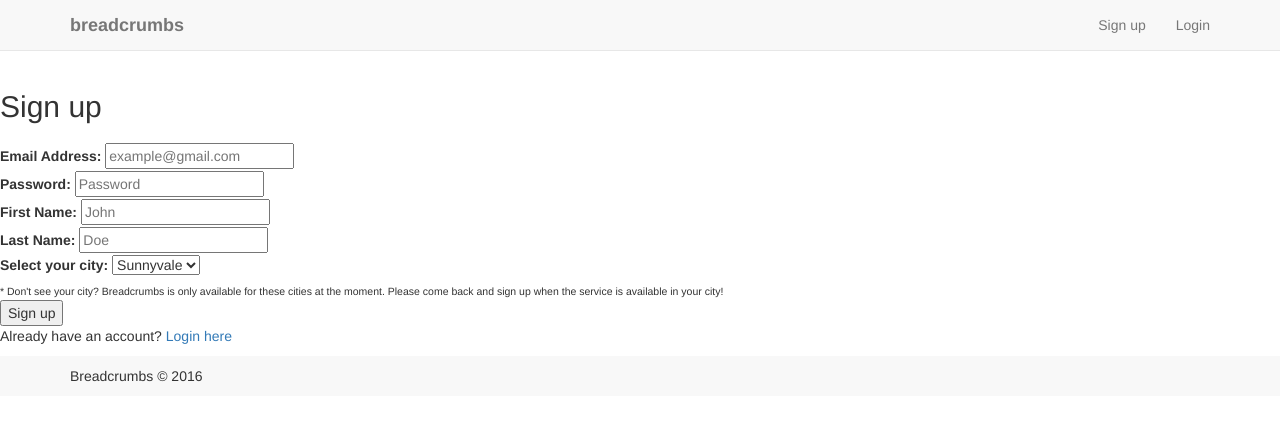
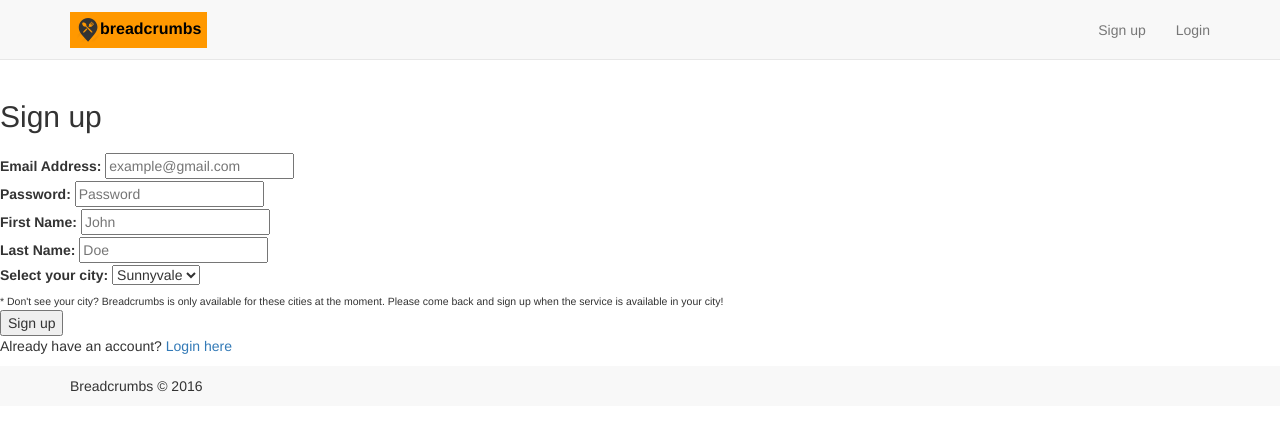
Before and after one commit to itsahsiao/breadcrumbs, a Flask app: page /signup in a window 1280 px wide. Shown: the top 431 px of the page. Run offline with Flask 2, Linux system fonts and the light colour scheme; some libraries are stand-ins or nearby versions.

Commit message:
Changed breadcrumbs to look like a logo in nav bar

```diff
--- a/static/css/styles.css
+++ b/static/css/styles.css
@@ -1,10 +1,21 @@
 /* BASE */
 body {
-    padding-top: 70px; /* Body padding required for fixed navbar */
+    padding-top: 80px; /* Body padding required for fixed navbar */
 }
 
-.navbar-brand {
+.navbar {
+    padding-top: 5px;
+    min-height: 60px;
+}
+
+#brand-box {
+    border: solid 1px #FF9800;
+    background-color: #FF9800;
+    padding: 5px;
+    color: #000000;
     font-weight: bold;
+    font-size: 16px;
+    margin-top: 7px;
 }
 
 #searchbox {
--- a/templates/base.html
+++ b/templates/base.html
@@ -15,6 +15,9 @@
 
   <!-- Font Awesome icons -->
   <link href="https://maxcdn.bootstrapcdn.com/font-awesome/4.6.3/css/font-awesome.min.css" rel="stylesheet">
+
+  <!-- Google Fonts -->
+  <link href='https://fonts.googleapis.com/css?family=Lato' rel='stylesheet' type='text/css'>
 
   <!-- jQuery script -->
   <script src="https://code.jquery.com/jquery.js"></script>
@@ -42,7 +45,7 @@
           <span class="icon-bar"></span>
           <span class="icon-bar"></span>
         </button>
-        <a class="navbar-brand" href="/">breadcrumbs</a>
+        <a href="/"><button id="brand-box"><img src="/static/img/restaurant-marker.png">breadcrumbs</button></a>
       </div><!-- /.navbar-header -->
 
       <!-- Collect the nav links, forms, and other content for toggling -->
```
